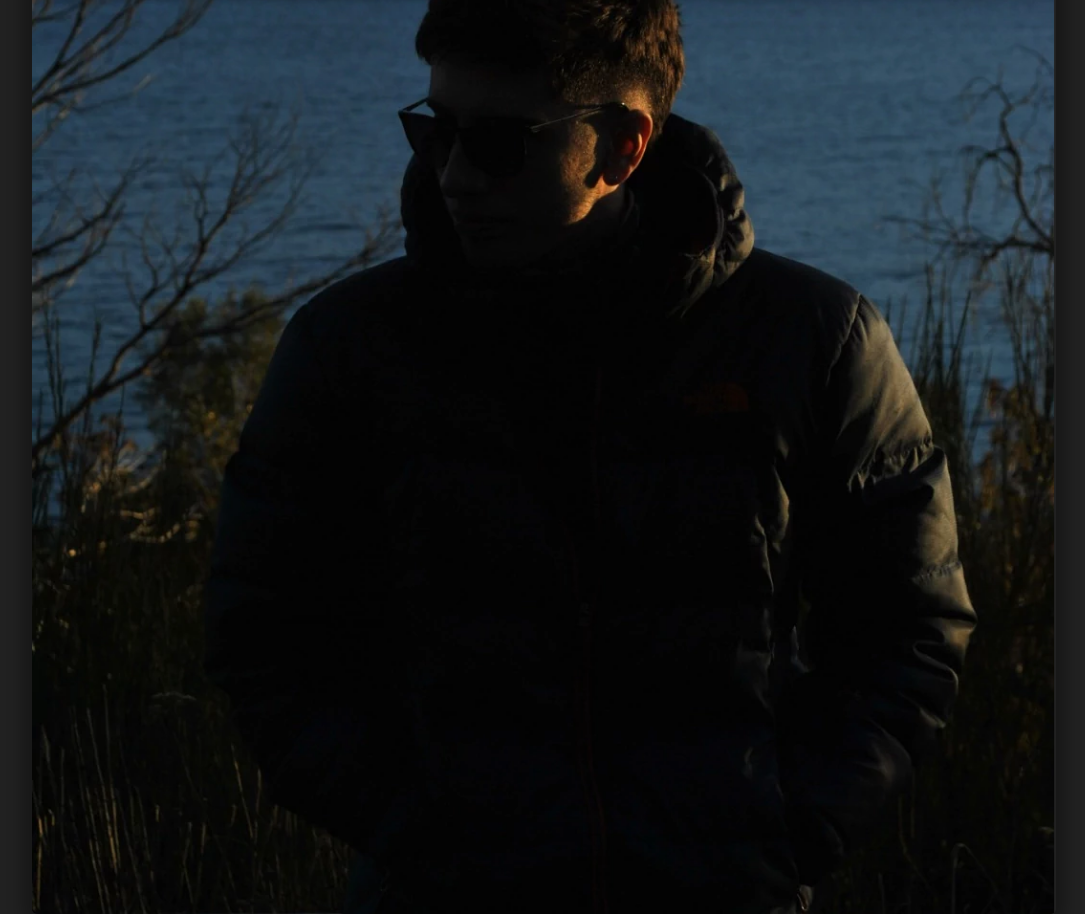
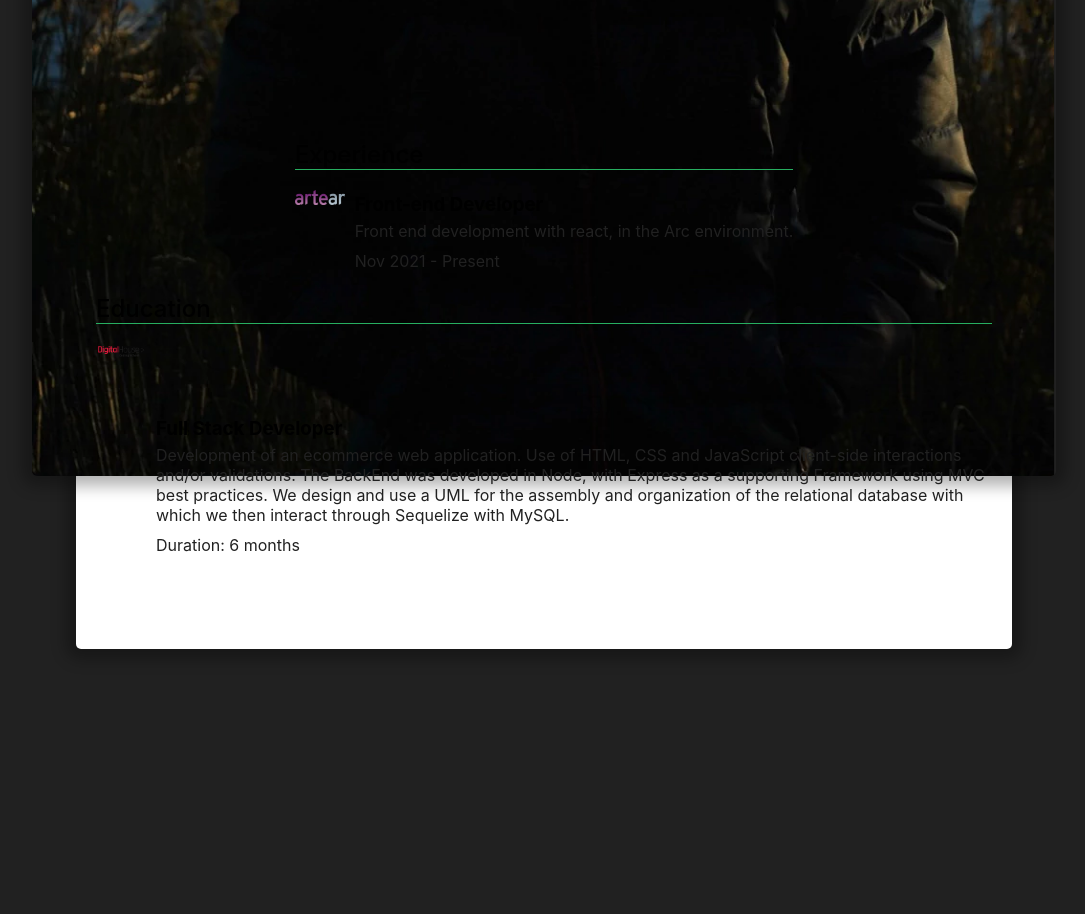
Before and after one commit to lucianoCisneros/personal-page, a React (Create React App) app: page / in a window 1280 px wide. Shown: the part 700-1614 px from the top of the page, without its empty margins (96-1181 px from the left). After the commit the page ends 1409 px from the top, so only its background shows below. Built offline with nearby package versions, Linux system fonts and the light colour scheme.

Commit message:
upload n

```diff
--- a/src/App.js
+++ b/src/App.js
@@ -1,5 +1,6 @@
 import './App.css';
 import AboutMe from './components/AboutMe/AboutMe';
+import Experience from './components/Experience/Experience'
 import Header from './components/Header/Header';
 
 function App() {
@@ -7,6 +8,7 @@ function App() {
     <div className="App">
       <Header />
       <AboutMe />
+      <Experience />
     </div>
   );
 }
--- a/src/components/AboutMe/AboutMe.css
+++ b/src/components/AboutMe/AboutMe.css
@@ -1,24 +1,24 @@
 .about-me__container {
     display: flex;
     justify-content: center;
-    margin-top: 60px;
+    height: 95vh;
 }
 
 .about-me {
     display: flex;
     flex-direction: column;
     justify-content: center;
-    align-content: center;
+    padding-bottom: 20px;
     width: 80%;
 }
 
 .about-me__title {
     color: #ffff;
-    margin-bottom: 5px;
 }
 
 .presentation {
     color: #E0E0E0;
+    margin-top: 8px;
 }
 
 .highlight {
@@ -26,9 +26,9 @@
 }
 
 .portrait {
-   margin-top: 40px;
    display: flex;
    justify-content: center;
+   margin-top: 25px;
 }
 
 .about-me__image {
--- a/src/components/AboutMe/AboutMe.jsx
+++ b/src/components/AboutMe/AboutMe.jsx
@@ -7,7 +7,7 @@ const AboutMe = () => (
                 <h1 className="about-me__title">Hello, my name is Luciano Cisneros</h1>
 
                 <p className="presentation">
-                    A creative <span className='highlight'>front end</span> developer from Buenos Aires, Argentina.
+                    A full stack dev, but have really found a passion for <span className='highlight'>front end</span> development.
                 </p>
             </div>
             <div className='portrait'>
--- /dev/null
+++ b/src/components/Experience/Experience.css
@@ -0,0 +1,60 @@
+.experience__container {
+    display: flex;
+    flex-direction: column;
+    justify-content: center;
+    align-items: center;
+    width: 70%;
+    margin: 0 auto;
+    background-color: #fff;
+    padding: 20px;
+    border-radius: 5px;
+    box-shadow: 0px 0px 15px 10px rgba(0,0,0,0.3);
+    margin-bottom: 60px;
+}
+
+.experience {
+    margin-bottom: 20px;
+}
+
+.experience, .education {
+    display: flex;
+    flex-direction: column;
+    justify-content: center;
+}
+
+.experience__title {
+    color: #000;
+    border-bottom: 1px solid #27ae60;
+    margin-bottom: 20px;
+    font-weight: 500;
+}
+
+.position-container {
+    display: flex;
+    align-items: center;
+}
+
+.logo-artear {
+    width: 50px;
+    padding-bottom: 69px;
+    margin-right: 10px;
+}
+
+.logo-dh {
+    width: 50px;
+    padding-bottom: 270px;
+    margin-right: 10px;
+}
+
+.experience-position__title {
+    color: #000;
+    margin-bottom: 5px;
+}
+
+.experience__description {
+    margin-bottom: 10px;
+}
+
+.experience__description, .experience__year {
+    color: #212121;
+}
--- /dev/null
+++ b/src/components/Experience/Experience.jsx
@@ -0,0 +1,42 @@
+import './Experience.css';
+
+const Experience = () => (
+    <div className='experience__container'>
+        <div className='experience'>
+            <h2 className='experience__title'>Experience</h2>
+
+            <div className='position-container'>
+                <img className='logo-artear' src="/artear-logo.png" alt="" />
+
+                <div>
+                    <h3 className='experience-position__title'>Front-end Developer</h3>
+
+                    <p className='experience__description'>Front end development with react, in the Arc environment.</p>
+                    <p className='experience__year'>Nov 2021 - Present</p>
+                </div>
+            </div>
+        </div>
+
+        <div className='education'>
+            <h2 className='experience__title'>Education</h2>
+
+            <div className='position-container'>
+                <img className='logo-dh' src="/dh-logo.png" alt="" />
+
+                <div>
+                    <h3 className='experience-position__title'>Full Stack Developer</h3>
+
+                    <p className='experience__description'>
+                        Development of an ecommerce web application.
+                        Use of HTML, CSS and JavaScript client-side interactions and/or validations.
+                        The BackEnd was developed in Node, with Express as a supporting Framework using MVC best practices.
+                        We design and use a UML for the assembly and organization of the relational database with which we then interact through Sequelize with MySQL.
+                    </p>
+                    <p className='experience__year'>Duration: 6 months</p>
+                </div>
+            </div>
+        </div>
+    </div>
+);
+
+export default Experience;
--- a/src/components/Header/Header.css
+++ b/src/components/Header/Header.css
@@ -2,7 +2,7 @@
     display: flex;
     align-items: center;
     justify-content: center;
-    height: 50px;
+    height: 60px;
 }
 
 .logo {
@@ -65,7 +65,6 @@
     .header {
         justify-content: space-between;
         width: 80%;
-        height: 70px;
     }
 
     .menu {
@@ -73,7 +72,7 @@
         flex-direction: column;
         align-items: center;
         position: absolute;
-        top: 70px;
+        top: 60px;
         left: 0;
         width: 100vw;
         background-color: #585858;
```
Also changed, not shown: public/artear-logo.png (added), public/dh-logo.png (added).
